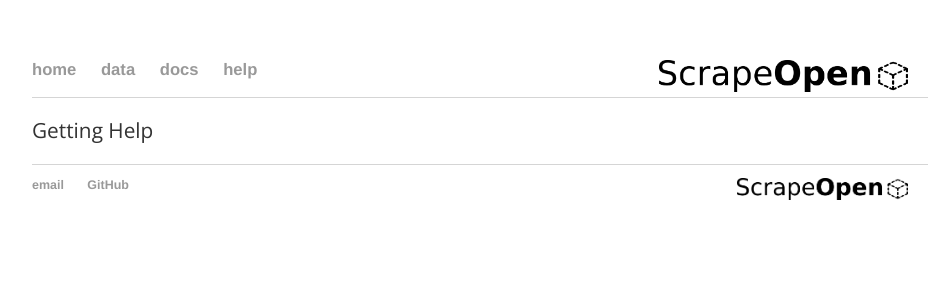
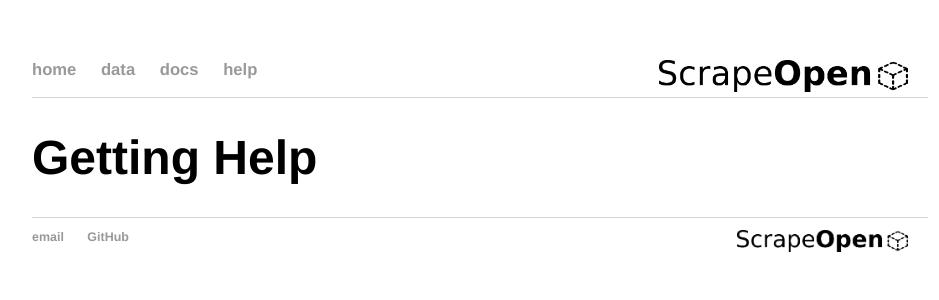
Before and after one commit to ScrapeOpen/ScrapeOpen, a Jekyll site: the page built from help.md, in a window 1280 px wide. Shown: the top 300 px of the page, without its empty margins (160-1099 px from the left). Built offline with Jekyll 4.4.1, drawn with Linux system fonts in a browser that asks for light colours.

Commit message:
Minor edit

```diff
--- a/help.md
+++ b/help.md
@@ -2,4 +2,4 @@
 layout: default
 title: Help
 ---
-Getting Help
+# Getting Help
```
